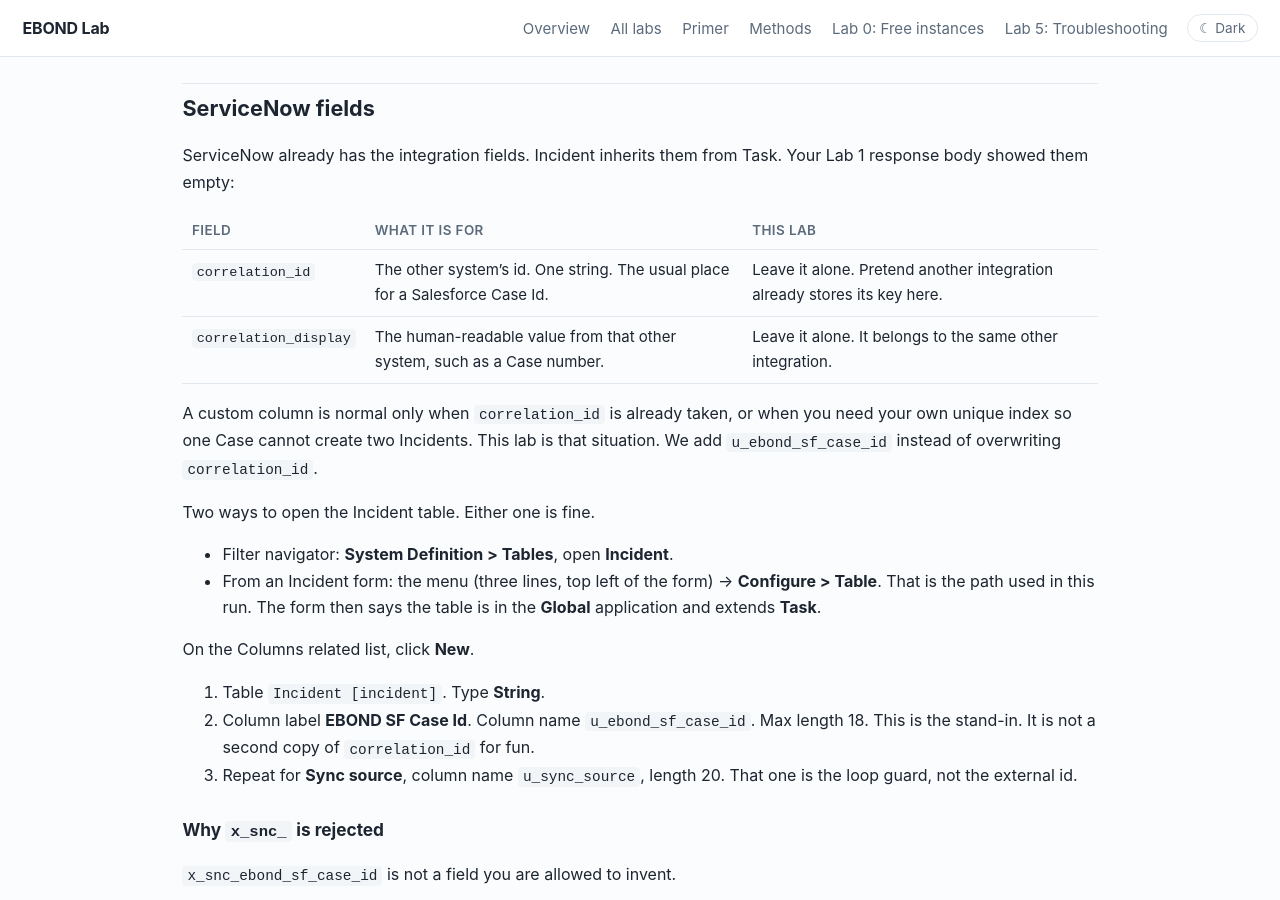
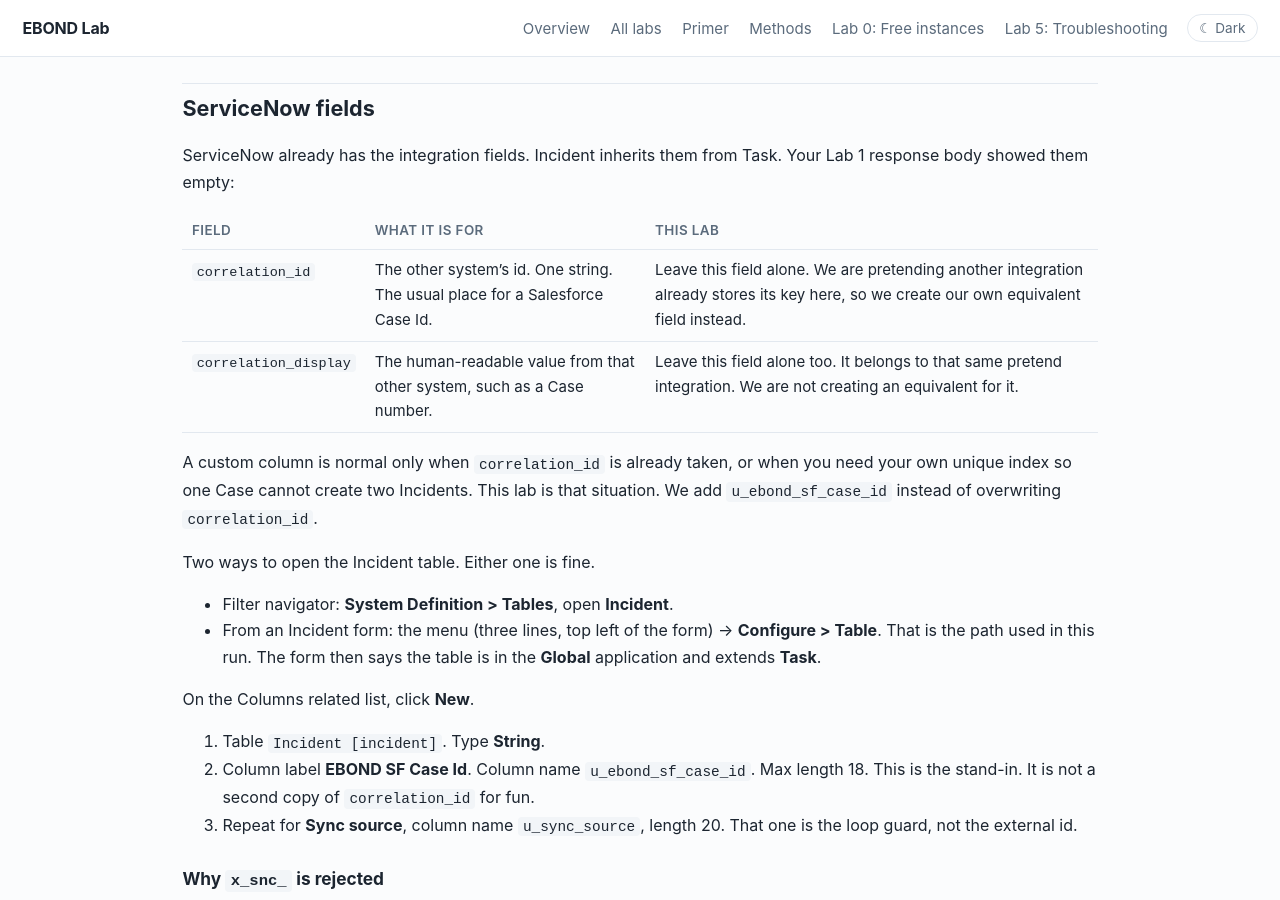
Before and after one commit to eltonaguiar/EBOND_ServiceNowSalesforce, a Jekyll site: the page built from site/labs/02-salesforce-to-snow.md, in a window 1280 px wide and 900 px high, scrolled down 862 px. Built offline with Jekyll 4.4.1, drawn with Linux system fonts in a browser that asks for light colours.

Commit message:
Say the out-of-box fields are left alone because a pretend integration already owns them.

```diff
--- a/site/labs/02-salesforce-to-snow.md
+++ b/site/labs/02-salesforce-to-snow.md
@@ -43,8 +43,8 @@ ServiceNow already has the integration fields. Incident inherits them from Task.
 
 | Field | What it is for | This lab |
 |-------|----------------|----------|
-| `correlation_id` | The other system's id. One string. The usual place for a Salesforce Case Id. | Leave it alone. Pretend another integration already stores its key here. |
-| `correlation_display` | The human-readable value from that other system, such as a Case number. | Leave it alone. It belongs to the same other integration. |
+| `correlation_id` | The other system's id. One string. The usual place for a Salesforce Case Id. | Leave this field alone. We are pretending another integration already stores its key here, so we create our own equivalent field instead. |
+| `correlation_display` | The human-readable value from that other system, such as a Case number. | Leave this field alone too. It belongs to that same pretend integration. We are not creating an equivalent for it. |
 
 A custom column is normal only when `correlation_id` is already taken, or when you need your own unique index so one Case cannot create two Incidents. This lab is that situation. We add `u_ebond_sf_case_id` instead of overwriting `correlation_id`.
 
```
